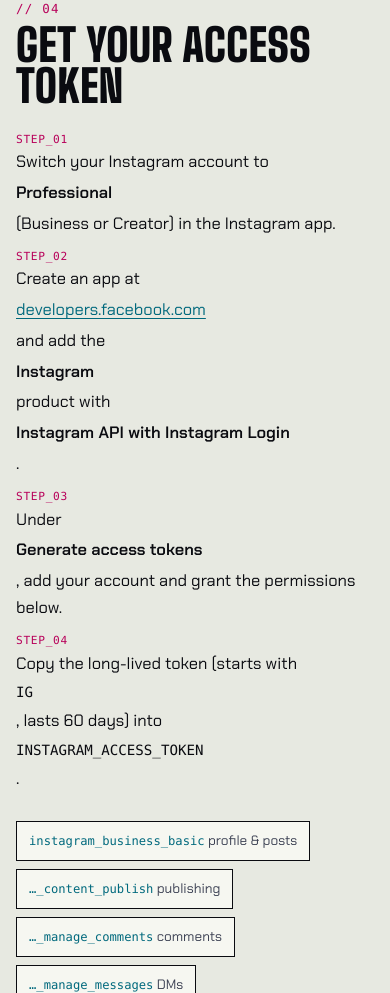
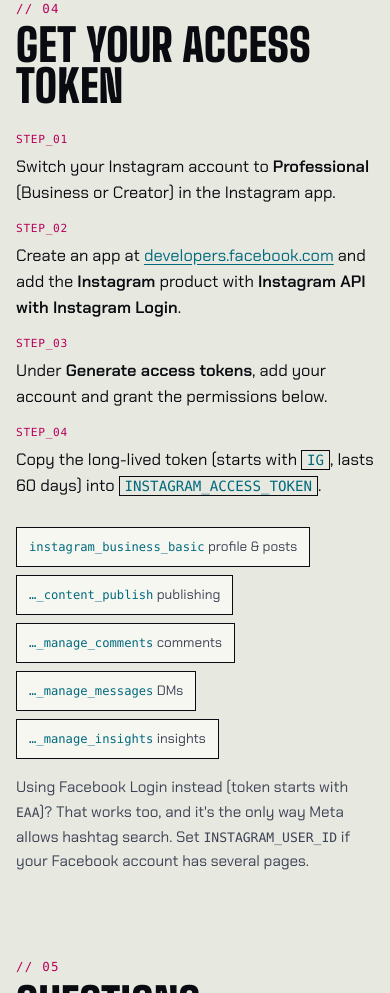
Before and after one commit to jagdish3135/glim, a website: page site/index.html in a window 390 px wide. Shown: the part 5472-6465 px from the top of the page. Drawn offline with Linux system fonts and the light colour scheme; a web font is replaced by a local one.

Commit message:
Fix token steps layout: keep step text in one flow

```diff
--- a/site/styles.css
+++ b/site/styles.css
@@ -262,9 +262,11 @@ h2 { font-size: clamp(2.8rem, 6.4vw, 5rem); }
 .hint q { font-style: normal; color: var(--ink); }
 .hint q::before, .hint q::after { color: var(--pink); }
 
-.steps { list-style: none; padding: 0; margin: 28px 0; display: grid; gap: 14px; max-width: 48em; counter-reset: s; }
-.steps li { counter-increment: s; display: grid; grid-template-columns: 82px 1fr; gap: 12px; align-items: baseline; }
-.steps li::before { content: "STEP_0" counter(s); font: 500 .7rem/1 var(--mono); color: var(--acid); letter-spacing: .06em; }
+.steps { list-style: none; padding: 0; margin: 28px 0; display: grid; gap: 16px; max-width: 48em; counter-reset: s; }
+/* Plain text flow: a grid here would turn every link, bold word and code snippet into its own cell */
+.steps li { counter-increment: s; position: relative; padding-left: 96px; line-height: 1.6; }
+.steps li::before { content: "STEP_0" counter(s); position: absolute; left: 0; top: .4em; font: 500 .7rem/1 var(--mono); color: var(--acid); letter-spacing: .06em; }
+.steps code { color: var(--cyan); padding: 1px 5px; border: 1px solid var(--line); white-space: nowrap; }
 :root[data-theme="light"] .steps li::before { color: var(--pink); }
 .perms { display: flex; flex-wrap: wrap; gap: 8px; }
 .perms span { font-size: .85rem; padding: 8px 12px; border: 1px solid var(--line); background: var(--panel); color: var(--muted); }
@@ -300,7 +302,8 @@ h2 { font-size: clamp(2.8rem, 6.4vw, 5rem); }
   .brand-tag { display: none; }
   .kana { display: none; }
   .section { padding-top: 72px; }
-  .steps li { grid-template-columns: 1fr; gap: 4px; }
+  .steps li { padding-left: 0; padding-top: 20px; }
+  .steps li::before { top: 0; }
   .hero { padding-top: 44px; }
 }
 @media (prefers-reduced-motion: reduce) {
```
Also changed, not shown: 1 other file.
